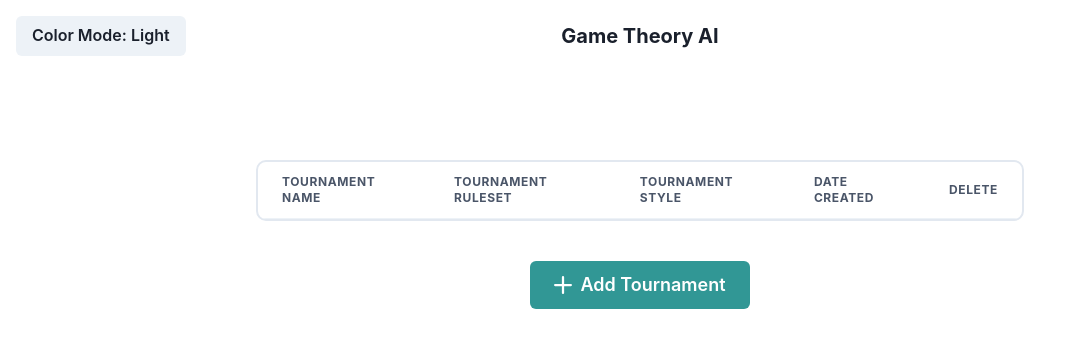
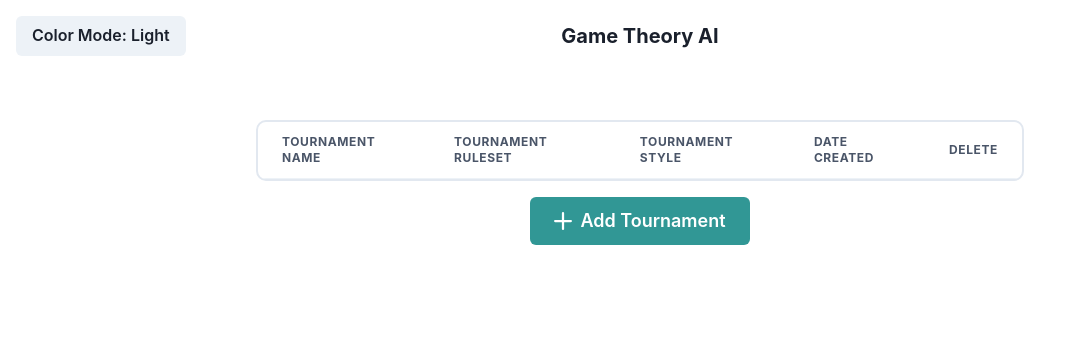
Before and after one commit to ATLucas/game-theory-ai, a React (Create React App) app in the folder frontend/game-theory-ai/: page / in a window 1280 px wide. Shown: the top 348 px of the page, without its empty margins (0-1071 px from the left). Built offline with nearby package versions, Linux system fonts and the light colour scheme.

Commit message:
Moving page choice up a level to app top level

```diff
--- a/frontend/game-theory-ai/src/App.jsx
+++ b/frontend/game-theory-ai/src/App.jsx
@@ -1,14 +1,19 @@
 // App.jsx
 
 // External
-import React from 'react';
-import { Box, Button, Flex, Text, VStack, useColorMode } from '@chakra-ui/react';
+import React, { useState } from 'react';
+import {
+  Box, Button, Flex, Text, VStack, useColorMode,
+} from '@chakra-ui/react';
 
 // Internal
 import TournamentChooser from './pages/TournamentChooser';
+import TournamentDetails from './pages/TournamentDetails';
 
 const App = () => {
   const { colorMode, toggleColorMode } = useColorMode();
+  const [ tournaments, setTournaments ] = useState([]);
+  const [ selectedTournament, setSelectedTournament ] = useState(null);
 
   return (
     <VStack width="100%" height="100%">
@@ -29,7 +34,20 @@ const App = () => {
         </Box>
         <Box flex="1" />  {/* This box acts as a placeholder to maintain symmetry */}
       </Flex>
-      <TournamentChooser />
+
+      <Box padding='5vh 20vw' height='95%' width='100%' justifyContent='space-between'>
+        {
+          selectedTournament ? (
+            <TournamentDetails tournament={selectedTournament} onBack={() => setSelectedTournament(null)} />
+          ) : (
+            <TournamentChooser
+              tournaments={tournaments}
+              setTournaments={setTournaments}
+              setSelectedTournament={setSelectedTournament}
+            />
+          )
+        }
+      </Box>
     </VStack>
   );
 }
--- a/frontend/game-theory-ai/src/pages/TournamentChooser.jsx
+++ b/frontend/game-theory-ai/src/pages/TournamentChooser.jsx
@@ -1,17 +1,17 @@
 // pages/TournamentChooser.jsx
 
+// External
 import React, { useState } from 'react';
-import { VStack, Button, useDisclosure } from '@chakra-ui/react';
+import { Button, VStack, useDisclosure } from '@chakra-ui/react';
 import { AddIcon } from '@chakra-ui/icons';
+
+// Internal
 import CreateTournamentModal from './CreateTournamentModal';
+import DeleteTournamentModal from './DeleteTournamentModal';
 import TournamentSelectionTable from './TournamentSelectionTable';
-import TournamentDetails from './TournamentDetails';
-import DeleteTournamentModal from './DeleteTournamentModal';
 
-const TournamentChooser = () => {
+const TournamentChooser = ({ tournaments, setTournaments, setSelectedTournament }) => {
   const { isOpen, onOpen, onClose } = useDisclosure();
-  const [tournaments, setTournaments] = useState([]);
-  const [selectedTournament, setSelectedTournament] = useState(null);
   const [isDeleteModalOpen, setDeleteModalOpen] = useState(false);
   const [tournamentToDelete, setTournamentToDelete] = useState(null);
 
@@ -19,15 +19,6 @@ const TournamentChooser = () => {
     setTournaments([...tournaments, {
       name, ruleset, style, styleParams, dateCreated: new Date(),
     }]);
-  };
-
-  const selectTournament = (name) => {
-    setSelectedTournament(name);
-  };
-
-  const handleBack = () => {
-    // Reset the selection to show the tournament list
-    setSelectedTournament(null);
   };
 
   const confirmDeleteTournament = (tournament) => {
@@ -44,14 +35,10 @@ const TournamentChooser = () => {
   };
 
   return (
-    <VStack spacing='10' padding='10vh 20vw' height='95%' width='100%' justifyContent='space-between'>
-      {selectedTournament ? (
-        <TournamentDetails tournament={selectedTournament} onBack={handleBack} />
-      ) : (
-        <>
+    <VStack spacing='2vh'>
       <TournamentSelectionTable
         tournaments={tournaments}
-            onTournamentSelect={selectTournament}
+        onTournamentSelect={(name) => setSelectedTournament(name)}
         onTournamentDelete={confirmDeleteTournament}
       />
       <Button leftIcon={<AddIcon />} colorScheme='teal' onClick={onOpen} size='lg'>
@@ -69,8 +56,6 @@ const TournamentChooser = () => {
         onDelete={deleteTournament}
         tournament={tournamentToDelete}
       />
-        </>
-      )}
     </VStack>
   );
 };
--- a/frontend/game-theory-ai/src/pages/TournamentDetails.jsx
+++ b/frontend/game-theory-ai/src/pages/TournamentDetails.jsx
@@ -1,20 +1,21 @@
 // pages/TournamentDetails.jsx
 
 import React from 'react';
-import { Box, Flex, IconButton, Text } from '@chakra-ui/react';
+import { Box, Button, Flex, Text } from '@chakra-ui/react';
 import { ArrowBackIcon } from '@chakra-ui/icons';
 
 const TournamentDetails = ({ tournament, onBack }) => {
   return (
     <Flex direction='column' height='100%' width='100%'>
       <Box p='10px'>
-        <IconButton
-          onClick={onBack}
+        <Button
+          leftIcon={<ArrowBackIcon />}
           colorScheme='teal'
           variant='ghost'
-          fontSize='3vh'
-          icon={<ArrowBackIcon />}
-        />
+          onClick={onBack} size='lg'
+        >
+          Tournament Chooser
+        </Button>
       </Box>
       <Flex
         direction='column'
```
Lines whose indentation alone changed are shown as unchanged.
